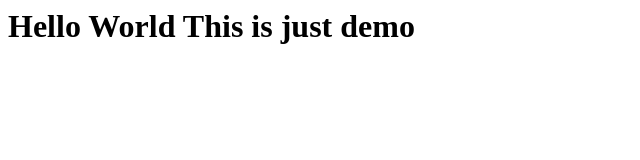
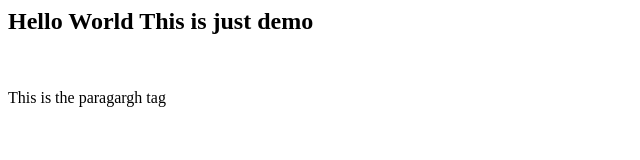
Before and after one commit to imyash024/Demo-, a plain HTML site: page index.html in a window 1280 px wide. Shown: the whole page, without its empty margins (0-640 px from the left). Drawn offline with Linux system fonts and the light colour scheme.

Commit message:
Added Paragargh

```diff
--- a/index.html
+++ b/index.html
@@ -1 +1,3 @@
-<h1>Hello World This is just demo </h1>
+<h2>Hello World This is just demo </h2>
+<br>
+<p>This is the paragargh tag</p>
```
